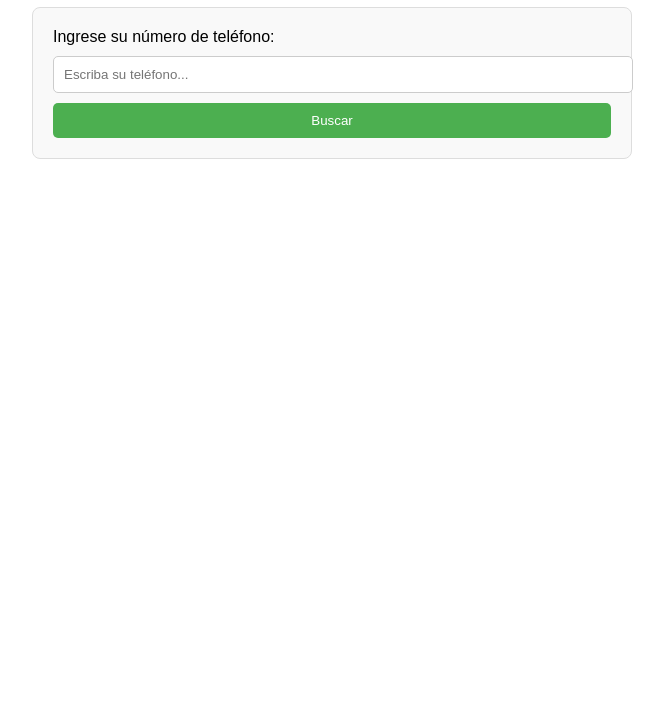
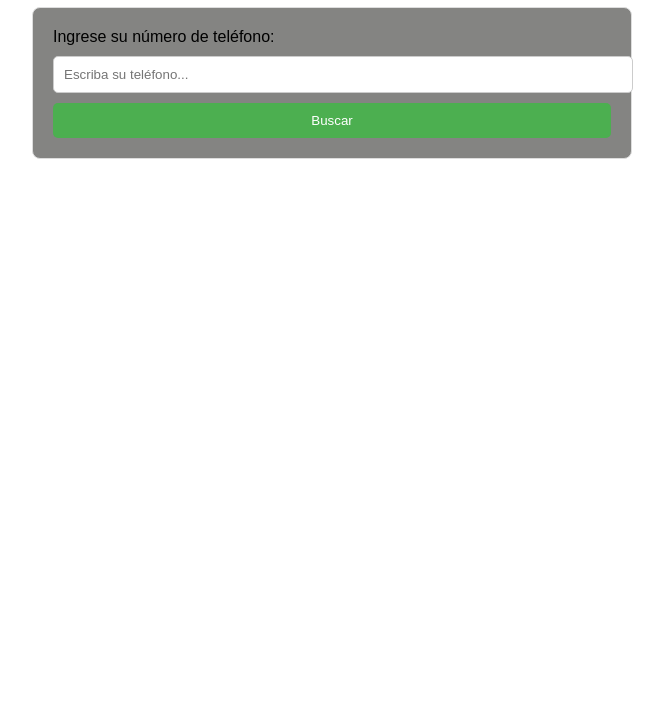
Before and after one commit to ghusth/xvreni, a plain HTML site: page index.html in a window 1280 px wide. Shown: the part 93-800 px from the top of the page, without its empty margins (308-972 px from the left). Drawn offline with Linux system fonts and the light colour scheme.

Commit message:
Update index.html
color

```diff
--- a/index.html
+++ b/index.html
@@ -18,7 +18,7 @@
       padding: 20px;
       border: 1px solid #ddd;
       border-radius: 8px;
-      background-color: #f9f9f9;
+      background-color: #848482;
       margin-bottom: 20px;
     }
     input[type="text"], select {
```
